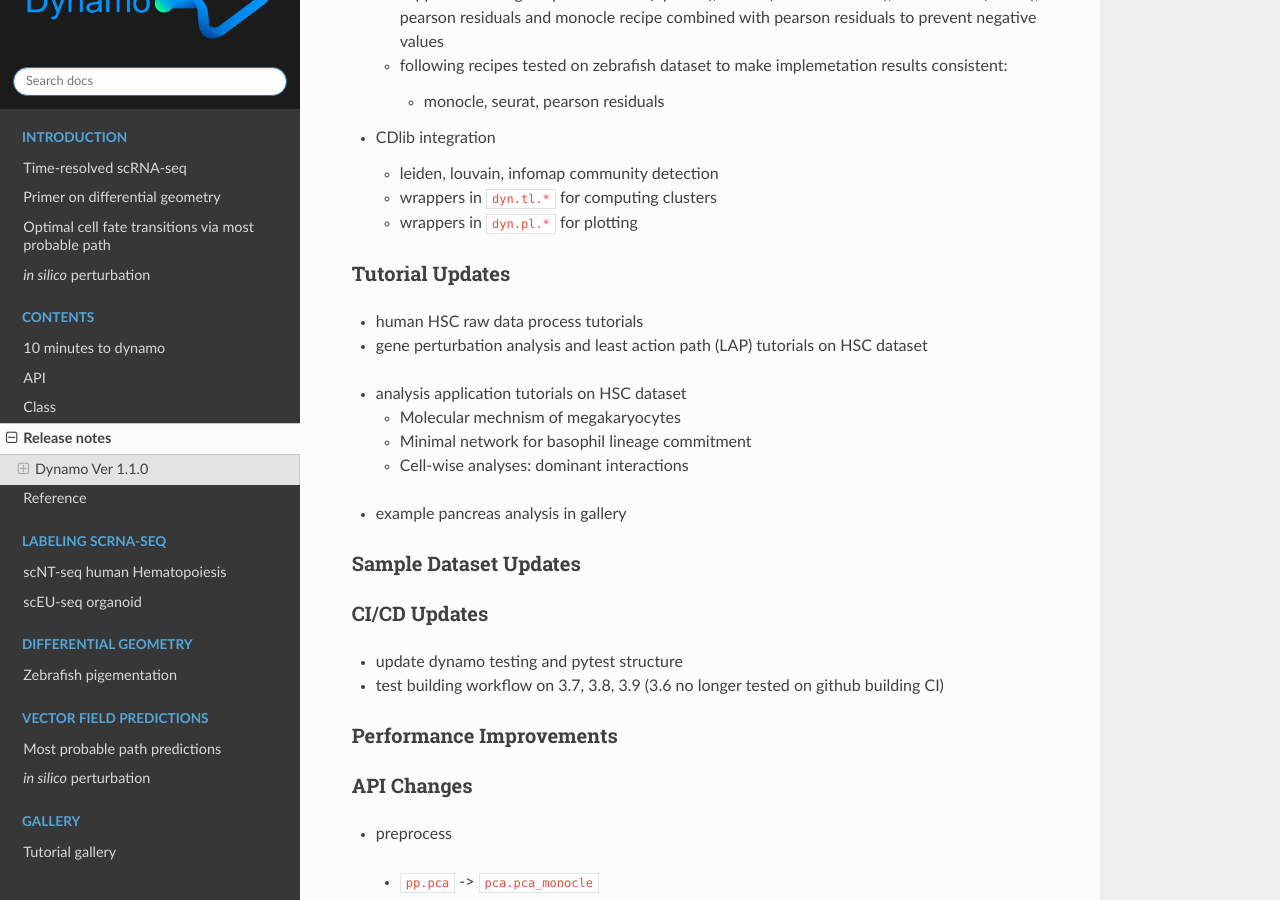
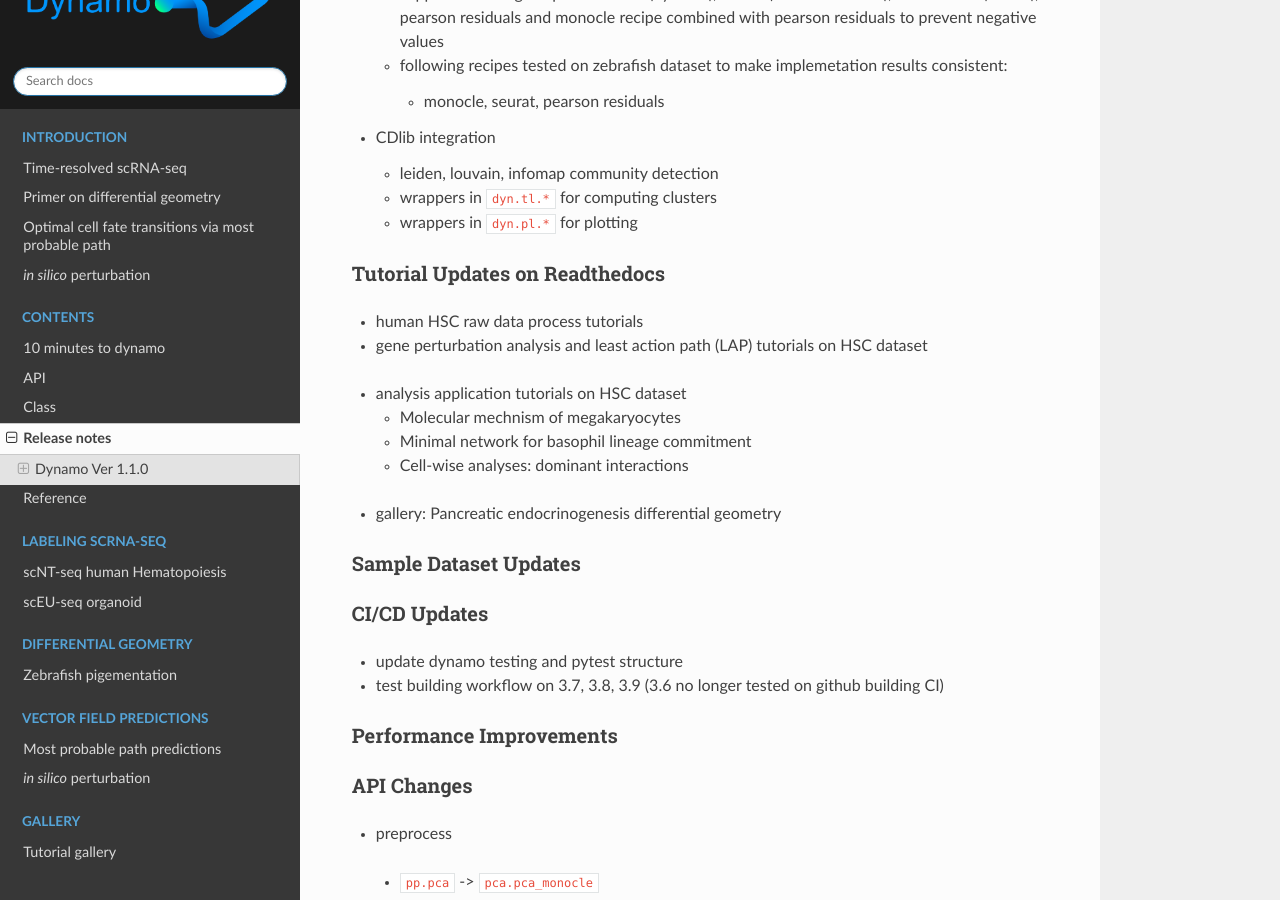
Before and after one commit to aristoteleo/dynamo_readthedocs, a Sphinx documentation site: the page built from docs/source/Release_notes.rst, in a window 1280 px wide and 900 px high, scrolled down 344 px. Built offline with Sphinx 7.4.7 and the Read the Docs theme 2.0.0, drawn with Linux system fonts in a browser that asks for light colours; pages that are not in the unit, such as notebooks, are missing from menus.

Commit message:
Update Release_notes.rst

```diff
--- a/docs/source/Release_notes.rst
+++ b/docs/source/Release_notes.rst
@@ -19,7 +19,8 @@ Feature Changes
   - wrappers in ``dyn.tl.*`` for computing clusters
   - wrappers in ``dyn.pl.*`` for plotting
 
-Tutorial Updates
+
+Tutorial Updates on Readthedocs
 ~~~~~~~~~~~~~~~~~~~~~~~~~~
 * human HSC raw data process tutorials
 * gene perturbation analysis and least action path (LAP) tutorials on HSC dataset
@@ -28,7 +29,7 @@ Tutorial Updates
   - Molecular mechnism of megakaryocytes
   - Minimal network for basophil lineage commitment
   - Cell-wise analyses: dominant interactions
-* example pancreas analysis in gallery
+* gallery: Pancreatic endocrinogenesis differential geometry
 
 
 Sample Dataset Updates
```
